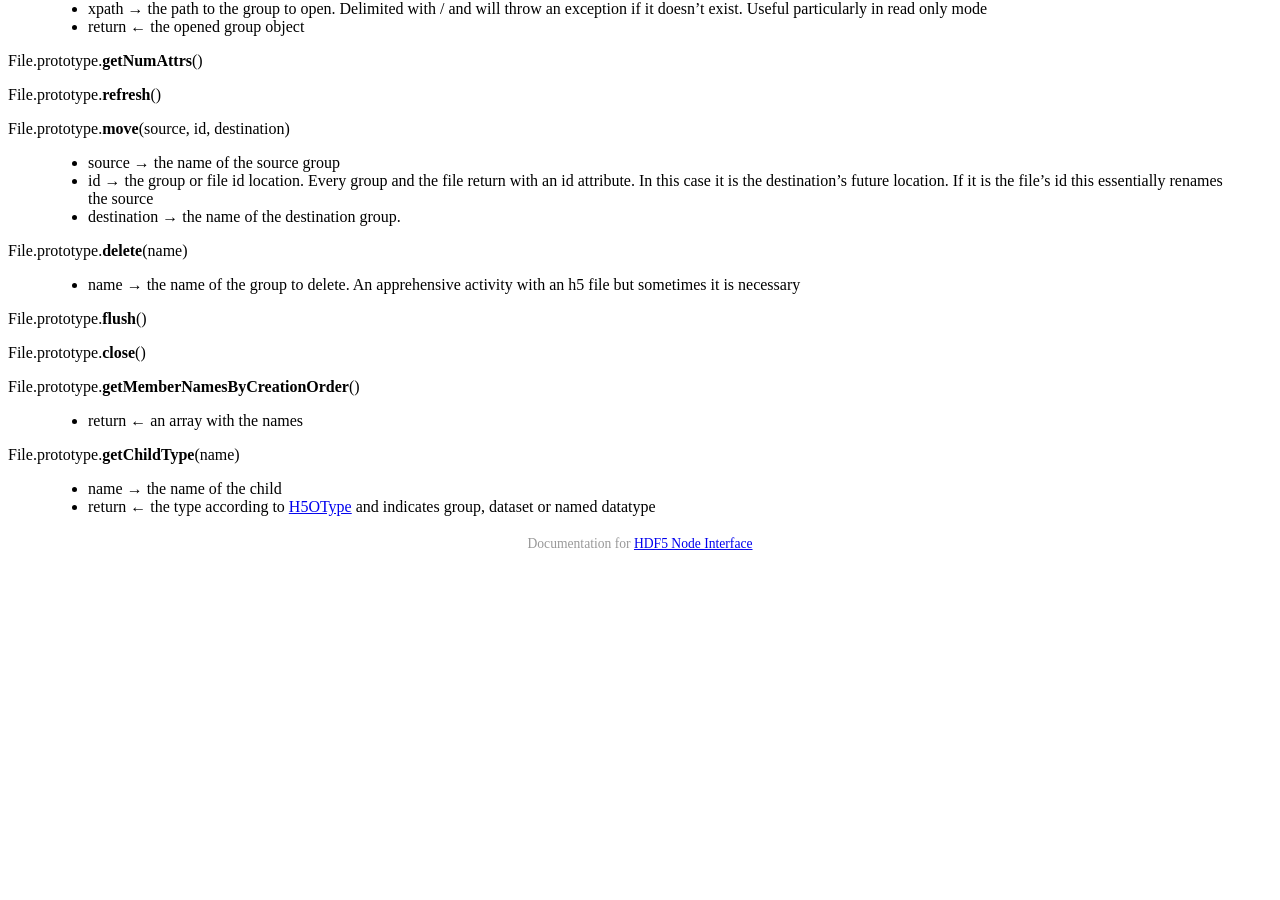
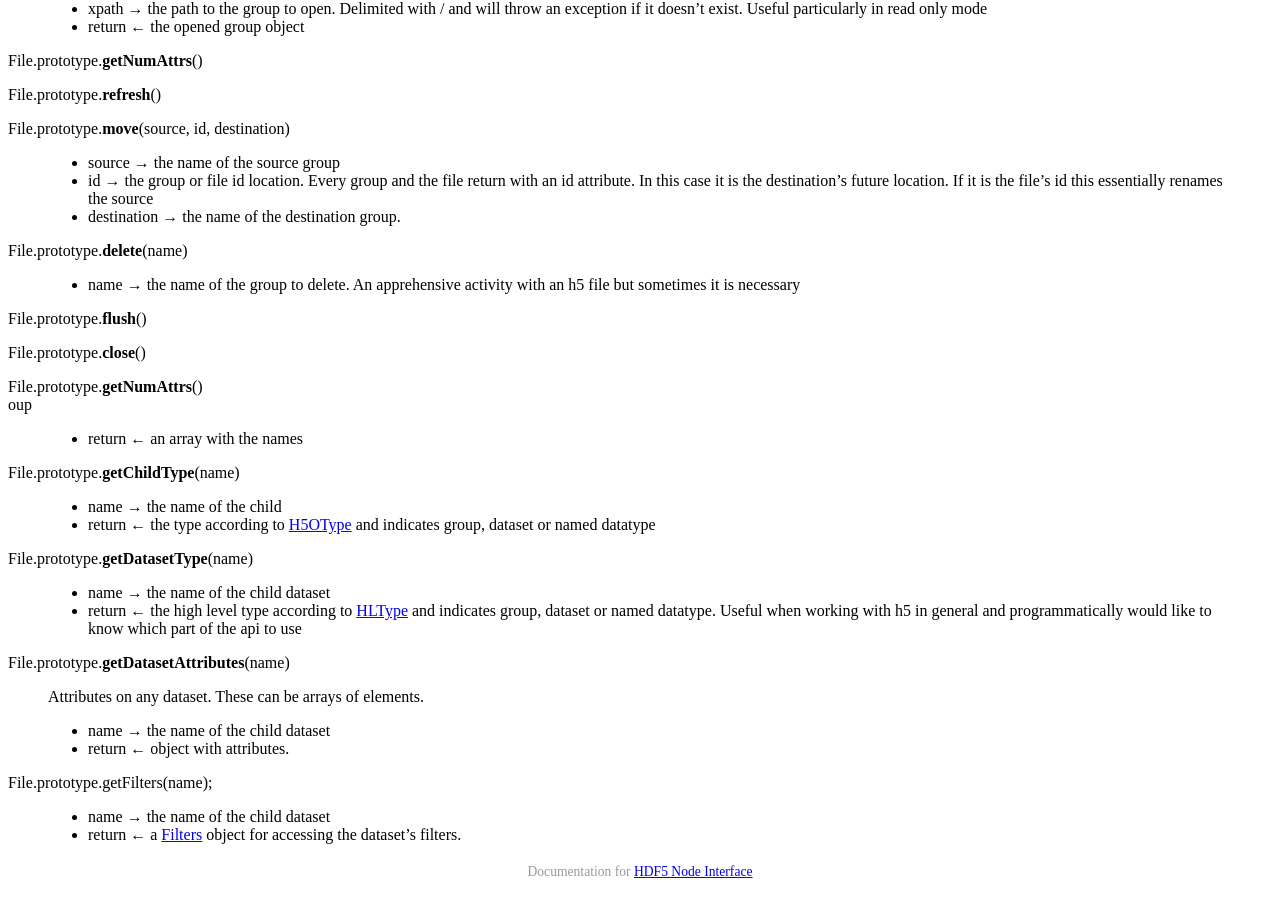
Before and after one commit to HDF-NI/hdf5.node, a Jekyll site: the page built from _posts/2015-05-02-file.md, in a window 1280 px wide and 900 px high, scrolled down 869 px. Built offline with Jekyll 4.4.1, drawn with Linux system fonts in a browser that asks for light colours; a style sheet for code colours, icons or effects is not loaded; before the commit the page ends 1441 px from its top, so only the background shows below that.

Commit message:
Consolidated common methods between file and group that work with child info

```diff
--- a/_posts/2015-05-02-file.md
+++ b/_posts/2015-05-02-file.md
@@ -64,8 +64,8 @@ File.prototype.**close**()
 
 >
 
-File.prototype.**getMemberNamesByCreationOrder**()
-
+File.prototype.**getNumAttrs**()
+oup
 >
 > * return &larr; an array with the names
 
@@ -74,3 +74,23 @@ File.prototype.**getChildType**(name)
 >
 > * name &rarr; the name of the child
 > * return &larr; the type according to [H5OType]({{ site.baseurl }}/ref/globals.html#h5otype) and indicates group, dataset or  named datatype
+
+File.prototype.**getDatasetType**(name)
+
+>
+> * name &rarr; the name of the child dataset
+> * return &larr; the high level type according to [HLType]({{ site.baseurl }}/ref/globals.html#hltype) and indicates group, dataset or  named datatype.
+>   Useful when working with h5 in general and programmatically would like to know which part of the api to use
+
+File.prototype.**getDatasetAttributes**(name)
+
+>   Attributes on any dataset. These can be arrays of elements.
+>
+> * name &rarr; the name of the child dataset
+> * return &larr; object with attributes.
+
+File.prototype.getFilters(name);
+
+>
+> * name &rarr; the name of the child dataset
+> * return &larr; a [Filters]({{ site.baseurl }}/ref/filters.html#filters) object for accessing the dataset's filters.
```
